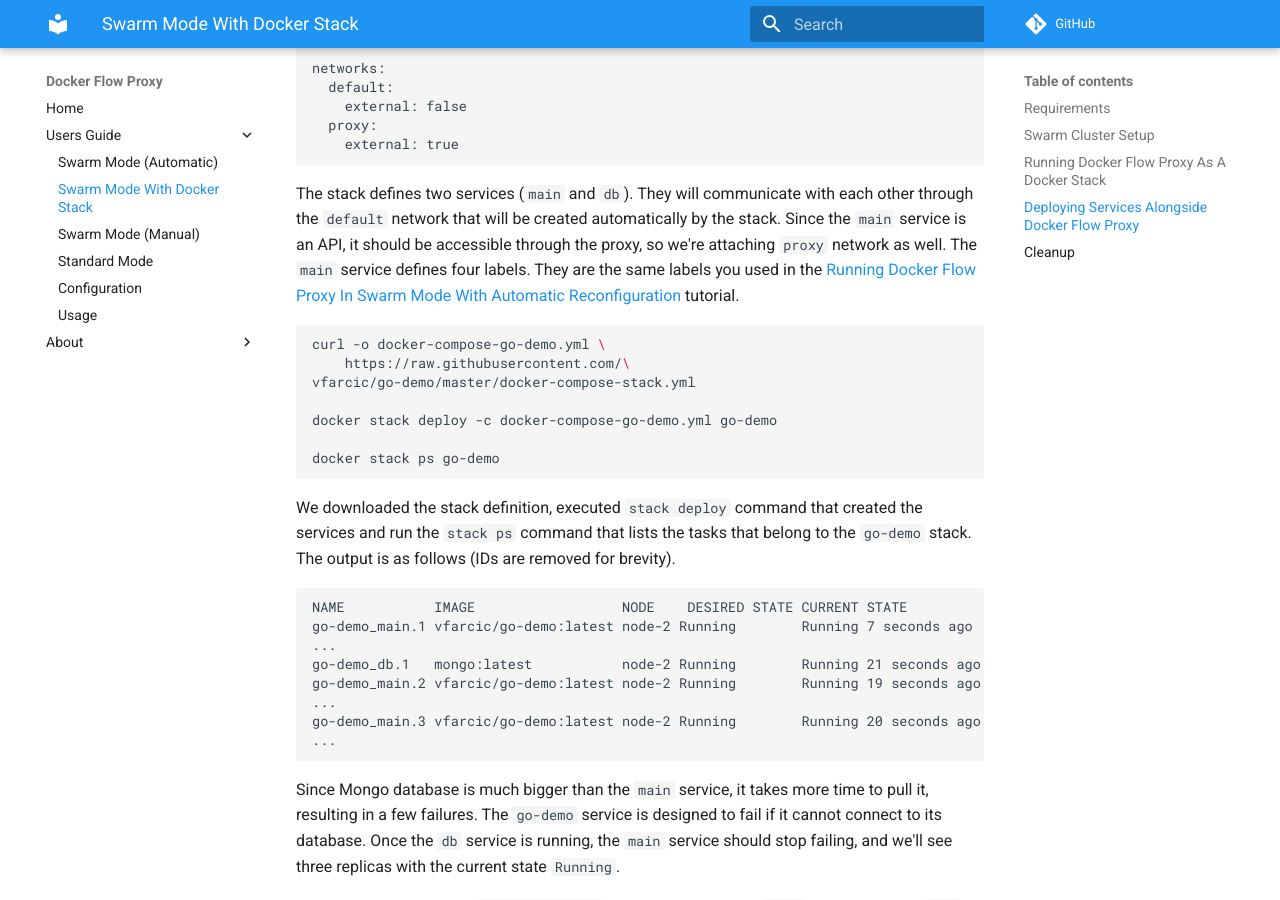
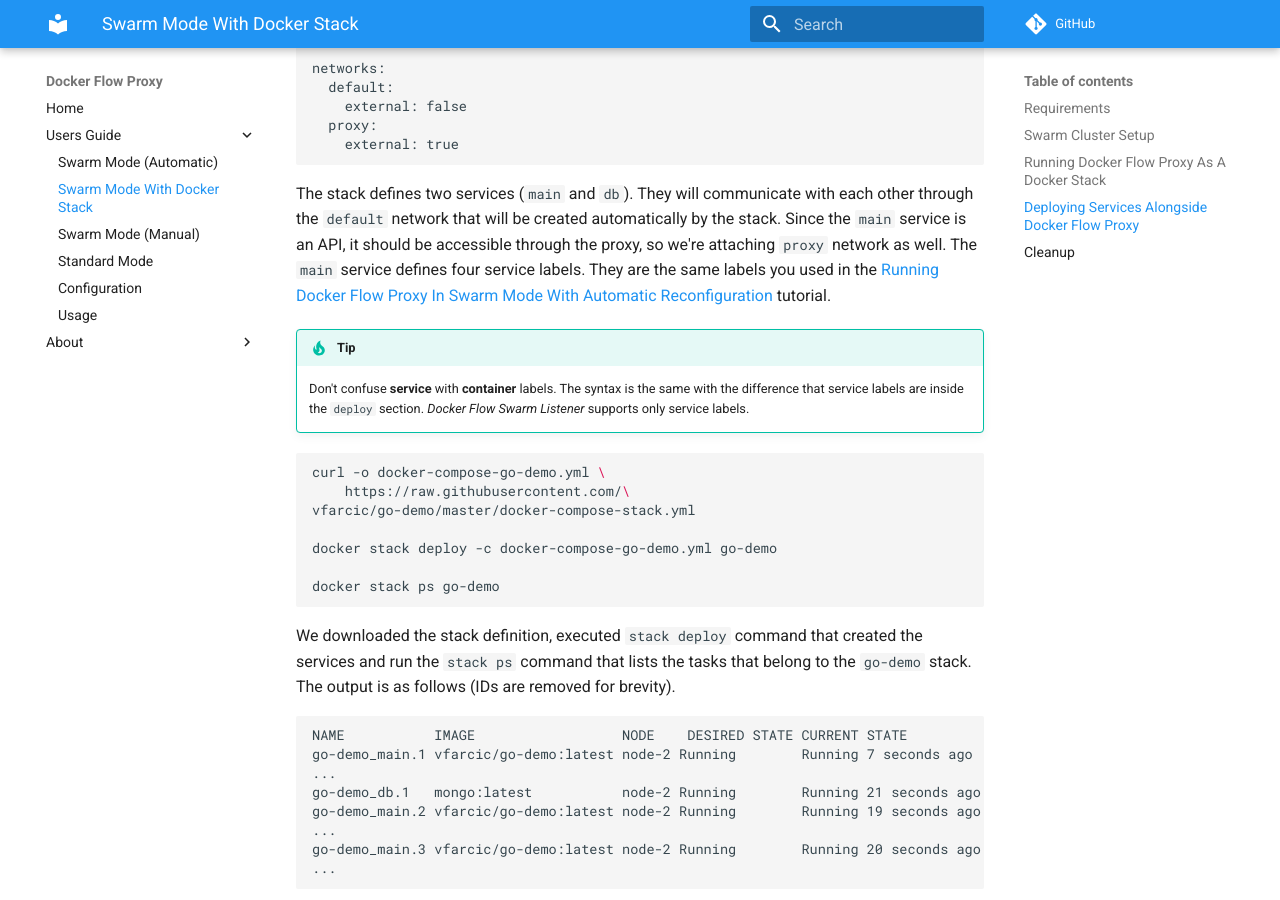
Before and after one commit to docker-flow/docker-flow-proxy, an MkDocs documentation site: the page built from docs/swarm-mode-stack.md, in a window 1280 px wide and 900 px high, scrolled down 3658 px. Built offline with MkDocs 1.6.1 and Material for MkDocs 9.7.7, drawn with Linux system fonts in a browser that asks for light colours; comment, search, counter and statistics services are not loaded; old or Windows-style settings are respelled for this version of MkDocs.

Commit message:
Explanation about service and container labels (fixes #125)

````diff
--- a/docs/swarm-mode-stack.md
+++ b/docs/swarm-mode-stack.md
@@ -157,7 +157,10 @@ networks:
     external: true
 ```
 
-The stack defines two services (`main` and `db`). They will communicate with each other through the `default` network that will be created automatically by the stack. Since the `main` service is an API, it should be accessible through the proxy, so we're attaching `proxy` network as well. The `main` service defines four labels. They are the same labels you used in the [Running Docker Flow Proxy In Swarm Mode With Automatic Reconfiguration](swarm-mode-auto.md) tutorial.
+The stack defines two services (`main` and `db`). They will communicate with each other through the `default` network that will be created automatically by the stack. Since the `main` service is an API, it should be accessible through the proxy, so we're attaching `proxy` network as well. The `main` service defines four service labels. They are the same labels you used in the [Running Docker Flow Proxy In Swarm Mode With Automatic Reconfiguration](swarm-mode-auto.md) tutorial.
+
+!!! tip
+    Don't confuse **service** with **container** labels. The syntax is the same with the difference that service labels are inside the `deploy` section. *Docker Flow Swarm Listener* supports only service labels.
 
 ```bash
 curl -o docker-compose-go-demo.yml \
````
